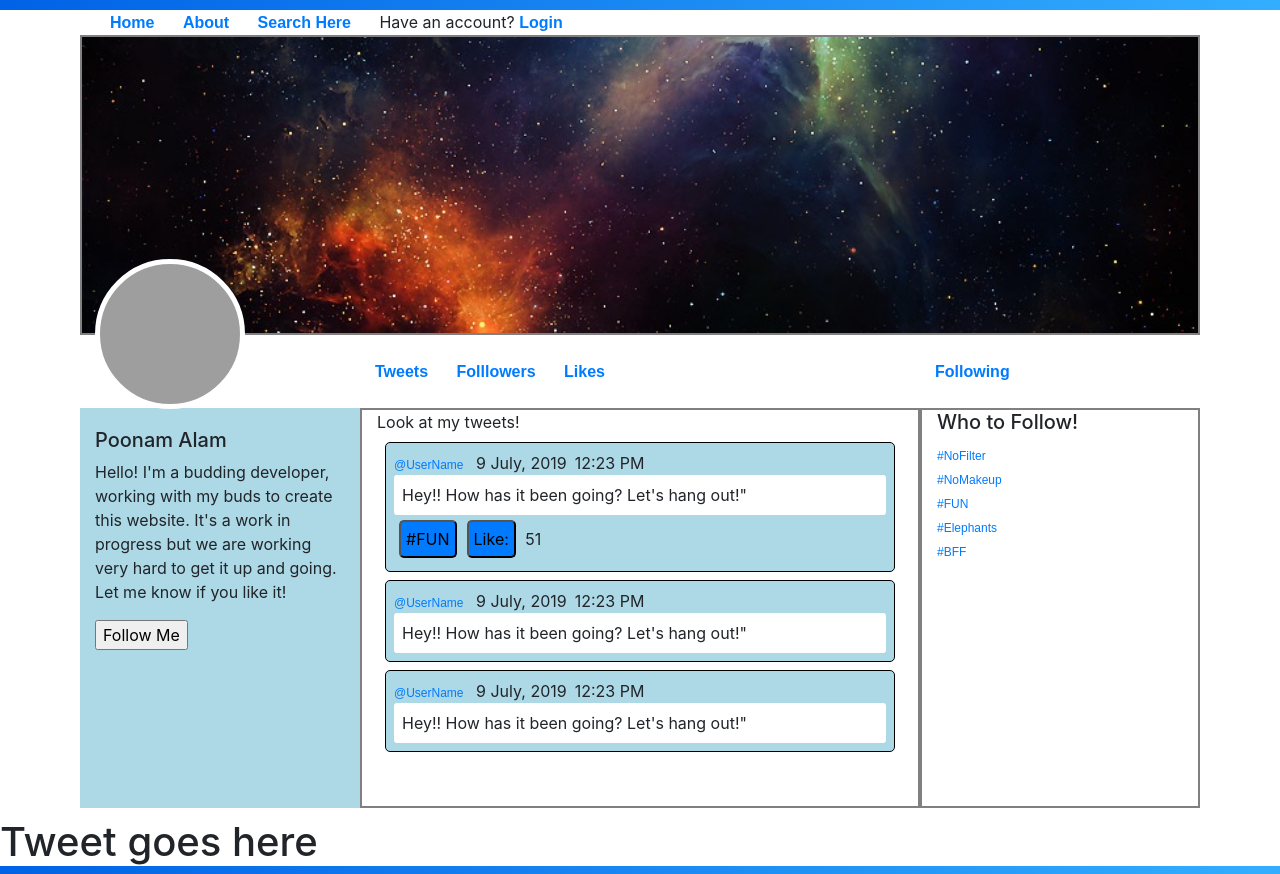
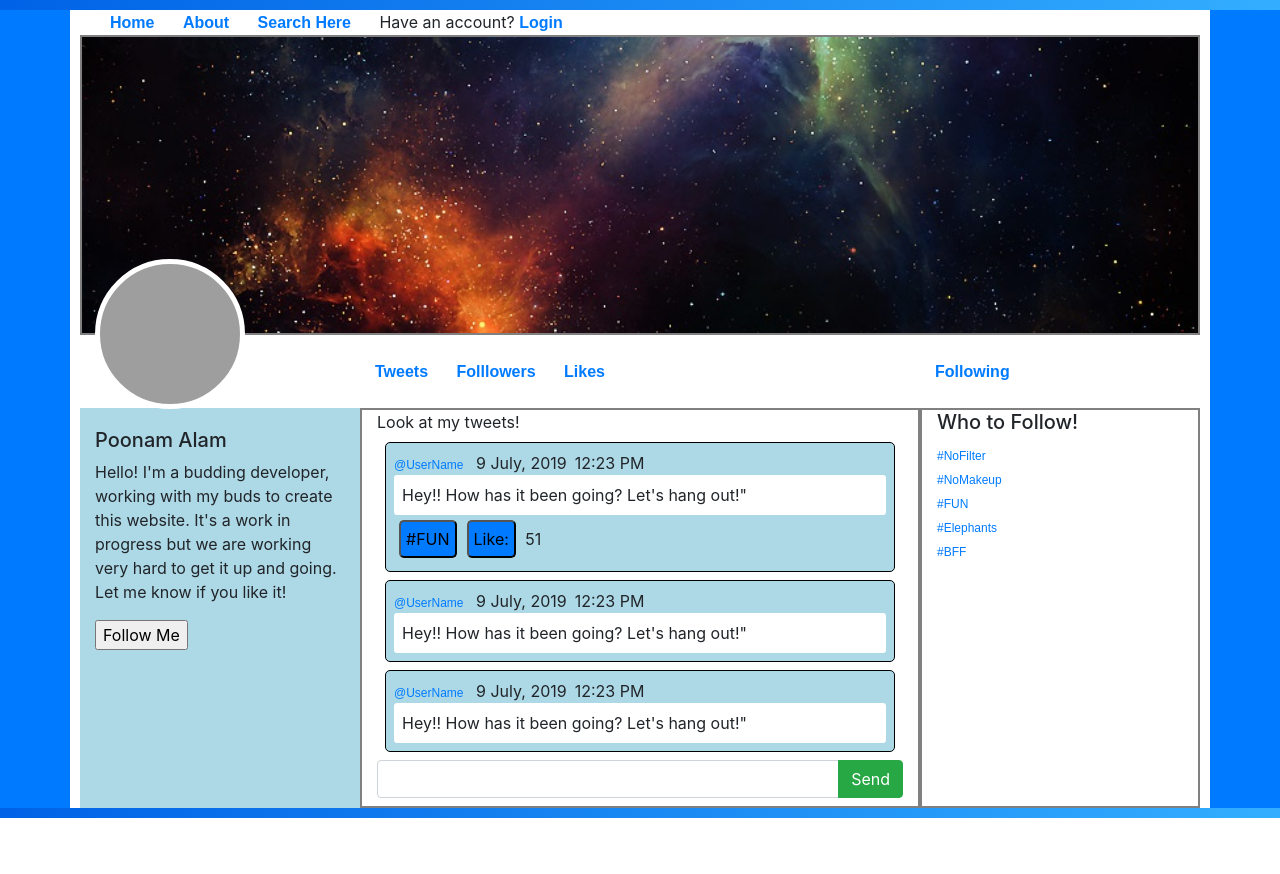
Before and after one commit to Maksura1/twitter-react, a React (Create React App) app: page /home in a window 1280 px wide. After the commit the page ends 818 px from the top, so only its background shows below. Built offline with nearby package versions, Linux system fonts and the light colour scheme; grey boxes are pictures that could not be loaded.

Commit message:
Added New Tweet button

```diff
--- a/src/components/Home.css
+++ b/src/components/Home.css
@@ -1,3 +1,3 @@
 #wrap {
-	background-color: white;
+	background-color: #007bff;
 }
--- a/src/components/Profile.css
+++ b/src/components/Profile.css
@@ -1,3 +1,7 @@
+.container {
+	background-color: white;
+}
+
 #header {
 	margin: 10px;
 	border: solid 5px #rgb(255, 0, 0);
--- a/src/components/Profile.js
+++ b/src/components/Profile.js
@@ -1,5 +1,6 @@
 import React, {Component} from 'react'
  import './Profile.css'
+ import Tweet from './Tweet.js'
 
 class Profile extends Component {
 	// Data
@@ -83,8 +84,9 @@ class Profile extends Component {
 							 <span className="mr-2">12:23 PM </span>
 							 <nav><div class="body">Hey!! How has it been going? Let's hang out!"</div></nav>
 						 </div>
+						   <Tweet />
+            </div>
 
-					</div>
 					<div className="col-3" id="hashtags" >
 		        <h5>Who to Follow!</h5>
 						<ul className="list-unstyled">
@@ -96,8 +98,7 @@ class Profile extends Component {
 						</ul>
 					</div>
 				</div>
-
-			</div>
+      </div>
 		</div>
 		)
 	}
--- a/src/components/Tweet.js
+++ b/src/components/Tweet.js
@@ -7,7 +7,17 @@ class Tweet extends Component {
 	// Render
 	render() {
 		return (
-			<h1>Tweet goes here </h1>
+
+			<div id="new-tweets">
+					<form>
+						<div className="input-group">
+							<input type="text" className="form-control" />
+							<div className="input-group-append">
+								<button type="submit" className="btn btn-success">Send</button>
+							</div>
+						</div>
+					</form>
+				</div>
 		)
 	}
 }
--- a/src/components/home.js
+++ b/src/components/home.js
@@ -11,7 +11,6 @@ class Home extends Component {
 		return (
 			<div id="wrap">
 				<Profile />
-				<Tweet />
 			</div>
 		)
 	}
```
